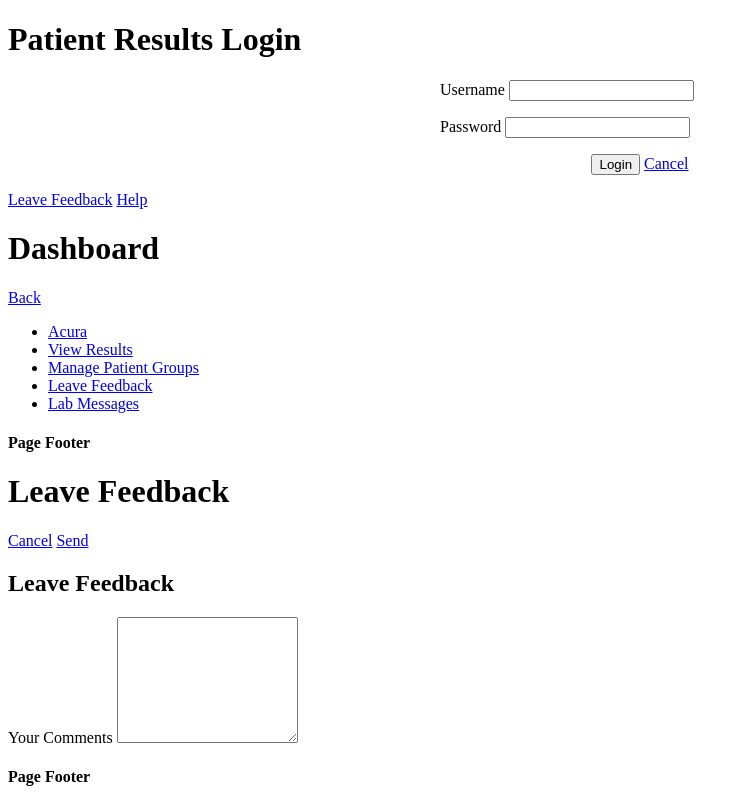
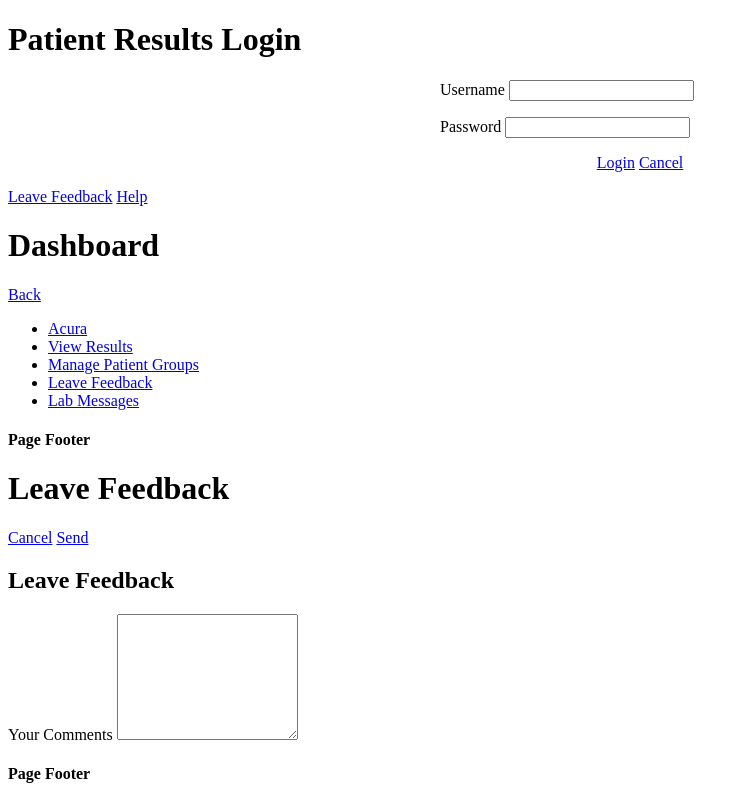
Before and after one commit to niccha/NewsFeed1, a plain HTML site: page client/default/index.html in a window 1280 px wide. Shown: the whole page, without its empty margins (0-749 px from the left). Drawn offline with nearby package versions, Linux system fonts and the light colour scheme.

Commit message:
Updated login button

```diff
--- a/client/default/index.html
+++ b/client/default/index.html
@@ -48,8 +48,7 @@
 	            <p>
 	                <div data-role="controlgroup" data-type="horizontal" style="text-align: center;">
 
-	                    <input type="submit" id="submit1" name="submit1" value="Login" data-icon="check" data-inline="true" data-mini="true" />
-
+                        <a href="#dashboard" data-role="button" data-icon="check" data-mini="true">Login</a>
 	                    <a href="#" data-role="button" data-icon="delete" data-mini="true">Cancel</a>
 
 
```
